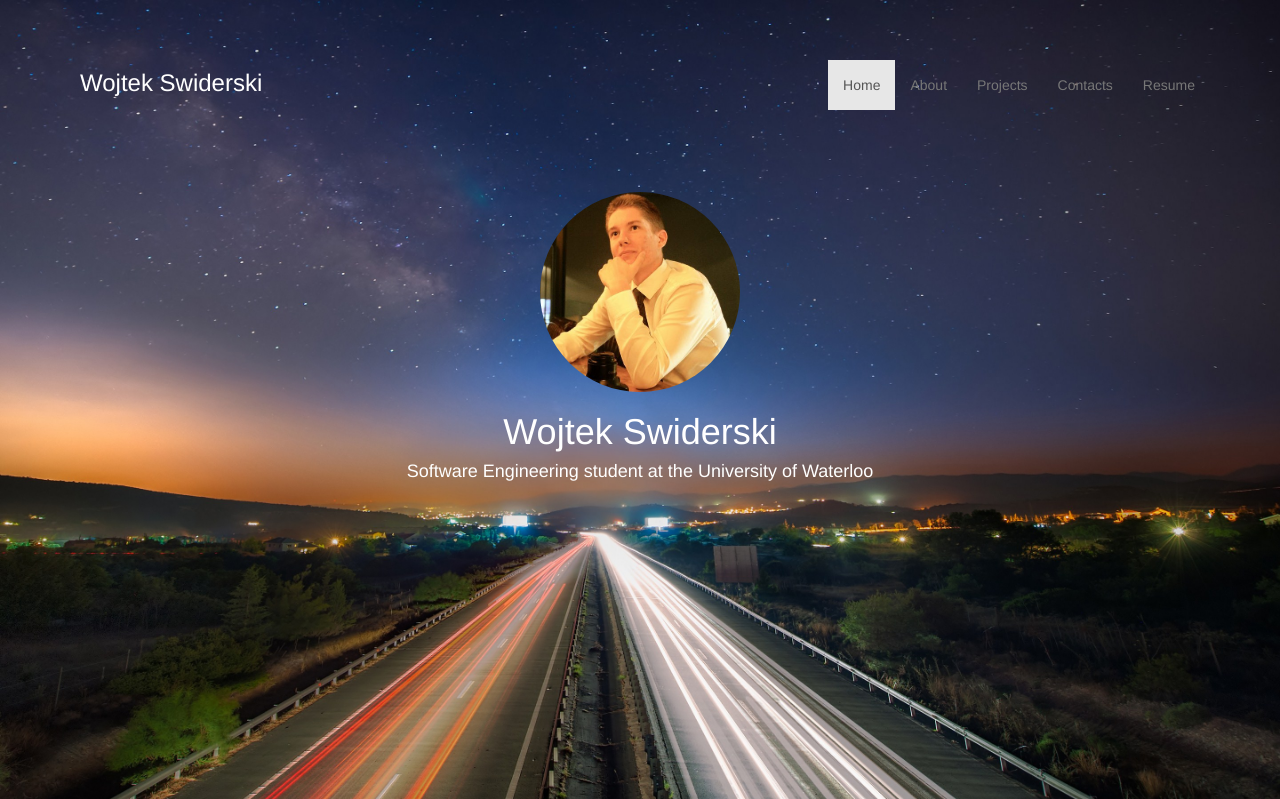
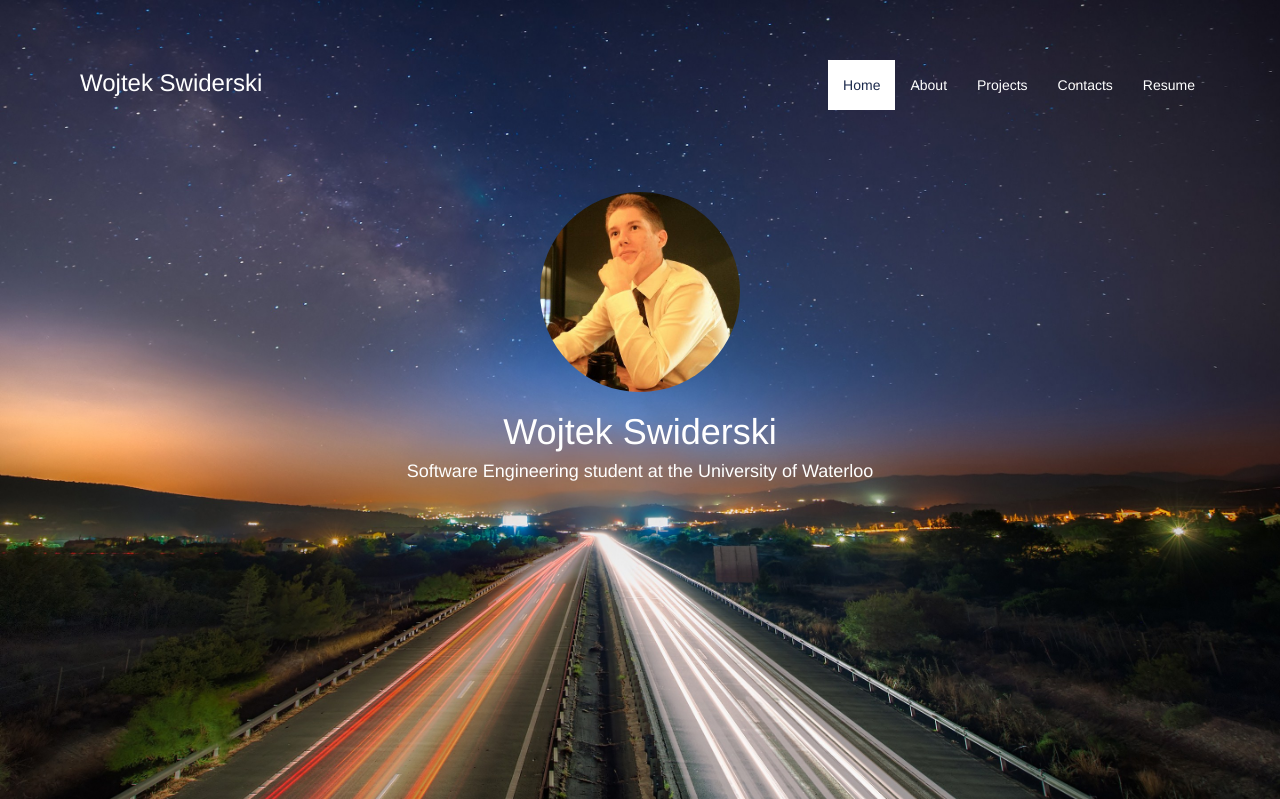
Before and after one commit to Wojtechnology/wojtechnology.github.io, a PHP site: page / in a window 1280 px wide. Shown: the top 799 px of the page. Run offline with PHP 8.4, Linux system fonts and the light colour scheme; some libraries are stand-ins or nearby versions.

Commit message:
Changed colours for navbar

```diff
--- a/index.html
+++ b/index.html
@@ -19,11 +19,11 @@
 
 				<nav id="collapsingBlock" class="collapse navbar-collapse" role="navigation">
 	  				<ul id="menuNavigation" class="nav navbar-nav navbar-right">
-	      				<li class="active menuItem"><a href="/en/">Home</a></li>
-						<li class="menuItem"><a href="/en/about/">About</a></li>
-						<li class="menuItem"><a href="/en/about/">Projects</a></li>
-						<li class="menuItem"><a href="/en/portfolio/">Contacts</a></li>
-						<li class="menuItem"><a href="/en/contacts/">Resume</a></li>
+	      				<li class="active"><a href="/en/">Home</a></li>
+						<li><a href="/en/about/">About</a></li>
+						<li><a href="/en/about/">Projects</a></li>
+						<li><a href="/en/portfolio/">Contacts</a></li>
+						<li><a href="/en/contacts/">Resume</a></li>
 					</ul>
 				</nav>
 			</div>
@@ -36,7 +36,7 @@
 		<div style="height:3000px;"></div>
 
 		<script src="http://code.jquery.com/jquery-2.1.1.min.js"></script>
-		<script src="//maxcdn.bootstrapcdn.com/bootstrap/3.3.1/js/bootstrap.min.js"></script>
+		<script src="http://maxcdn.bootstrapcdn.com/bootstrap/3.3.1/js/bootstrap.min.js"></script>
 		<script src="js/front.js"></script>
 		</body>
 </html>
--- a/style/mainStyle.css
+++ b/style/mainStyle.css
@@ -24,9 +24,16 @@
 	margin-top: 60px;
 }
 
-#menuNavigation {
-	color: white;
+.navbar-default a {
+	color: #FFF !important;
 }
+
+.navbar-default .navbar-nav > .active a,
+.navbar-default .navbar-nav > .active a:hover,
+.navbar-default .navbar-nav > .active a:focus {
+      color: #1C2A4D !important;
+      background: #FFF;
+ }
 
 .faceBlock {
 	width: 100%;
```
